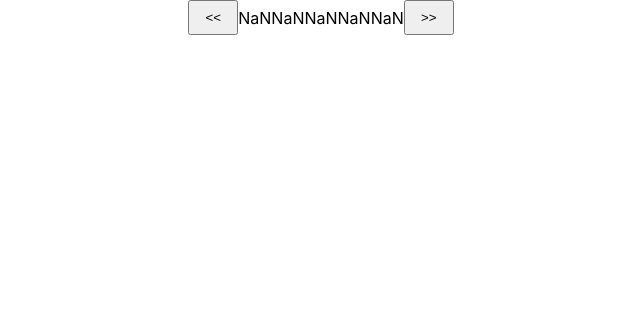
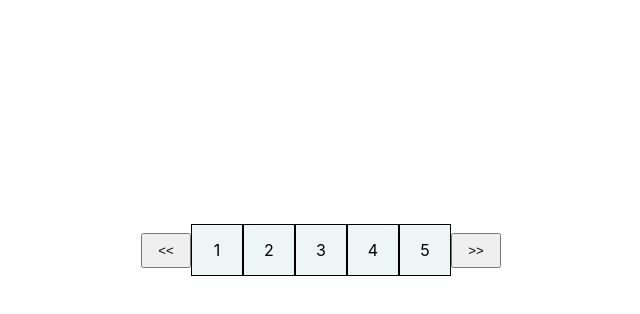
Before and after one commit to AlvaroCabero/W04Ex04-react-numbers, a React (Create React App) app: page / in a window 1280 px wide. Shown: the top 314 px of the page, without its empty margins (319-959 px from the left). Built offline with nearby package versions, Linux system fonts and the light colour scheme.

Commit message:
:arrow_up: Added showNumber function to App component

```diff
--- a/src/App.css
+++ b/src/App.css
@@ -37,19 +37,20 @@
   }
 }
 
-.lista {
+.list {
+  height: 500px;
   display: flex;
   justify-content: center;
   align-items: center;
 }
-.numero {
+.number {
   display: flex;
   justify-content: center;
   align-items: center;
   width: 50px;
   height: 50px;
   border: 1px solid black;
-  background-color: cadetblue;
+  background-color: rgb(237, 245, 245);
 }
 button {
   width: 50px;
--- a/src/App.js
+++ b/src/App.js
@@ -1,33 +1,39 @@
 import { useState } from "react";
 import "./App.css";
 import Button from "./Button";
+import Number from "./Number";
 
 function App() {
-  const [numbers, setNumbers] = useState([1, 3, 4, 5]);
+  const [numbers, setNumbers] = useState([1, 2, 3, 4, 5]);
 
   const increment = () => {
-    if ((numbers[0] = 0)) {
+    if (numbers[0] < 16) {
       setNumbers(numbers.map((number) => number + 1));
     }
   };
 
   const decrement = () => {
-    if ((numbers = 20)) {
+    if (numbers[0] > 0) {
       setNumbers(numbers.map((number) => number - 1));
     }
+  };
+  const showNumber = (event) => {
+    setNumbers(event.target.innerText);
   };
 
   return (
     <>
-      <div className="lista">
+      <div className="list">
         <Button text="<<" actionOnClick={decrement} />
-        <Number text={numbers[0]} />
-        <Number text={numbers[1]} />
-        <Number text={numbers[2]} />
-        <Number text={numbers[3]} />
-        <Number text={numbers[4]} />
+        <Number text={numbers[0]} actionOnClick={showNumber} />
+        <Number text={numbers[1]} actionOnClick={showNumber} />
+        <Number text={numbers[2]} actionOnClick={showNumber} />
+        <Number text={numbers[3]} actionOnClick={showNumber} />
+        <Number text={numbers[4]} actionOnClick={showNumber} />
         <Button text=">>" actionOnClick={increment} />
       </div>
+      <div></div>
+      <div></div>
     </>
   );
 }
--- /dev/null
+++ b/src/Number.css
@@ -0,0 +1,9 @@
+.number {
+  display: flex;
+  justify-content: center;
+  align-items: center;
+  width: 50px;
+  height: 50px;
+  border: 1px solid black;
+  background-color: cadetblue;
+}
--- /dev/null
+++ b/src/Number.js
@@ -0,0 +1,9 @@
+const Number = ({ text, actionOnClick }) => {
+  return (
+    <div className="number" onClick={actionOnClick}>
+      {text}
+    </div>
+  );
+};
+
+export default Number;
```
